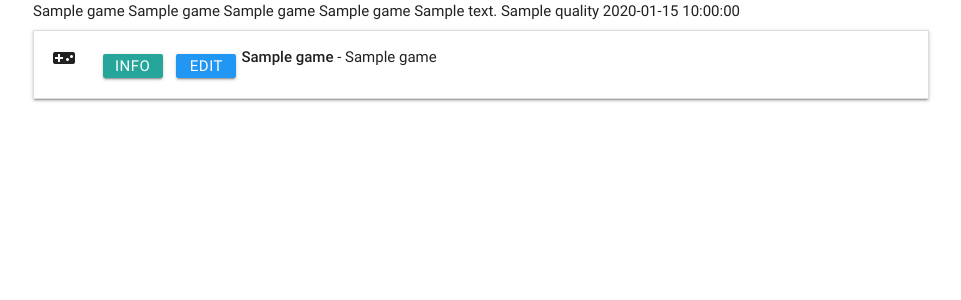
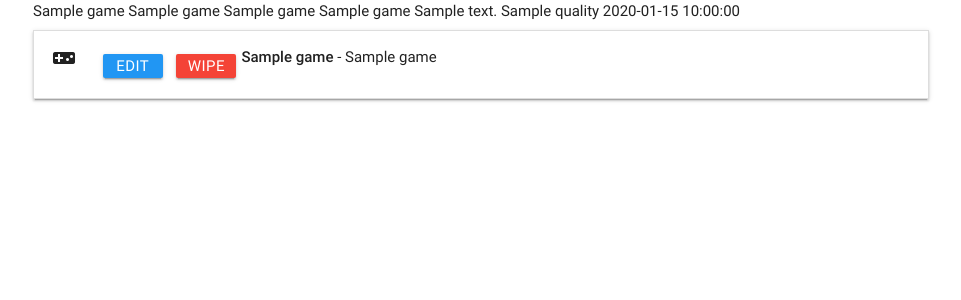
Before and after one commit to VladimirB3/ms-project-3, a Flask app: page / in a window 1280 px wide. Shown: the top 300 px of the page, without its empty margins (159-1120 px from the left). Run offline with Flask 2, Linux system fonts and the light colour scheme; a database or web service that is not in the repository returns one stand-in record (values such as "Sample title"); some libraries are stand-ins or nearby versions.

Commit message:
Added delete button, alignment still not fixed

```diff
--- a/app.py
+++ b/app.py
@@ -51,6 +51,10 @@ def update_game(game_id):
     })
     return redirect(url_for('get_games'))
 
+@app.route('/delete_game/<game_id>')
+def delete_game(game_id):
+    mongo.db.games.remove({'_id': ObjectId(game_id)})
+    return redirect(url_for('get_games'))
 
 if __name__ == '__main__':
     app.run(host=os.environ.get('IP'),
--- a/static/css/style.css
+++ b/static/css/style.css
@@ -7,5 +7,5 @@
 }
 
 .task_header {
-    margin-top: 5px;
+    margin: 5px;
 }
--- a/templates/games.html
+++ b/templates/games.html
@@ -15,18 +15,18 @@
     {% for game in games %}
     <li>
         <div class="collapsible-header">
-            <div class="col s3">
+            <div class="col s3 left-align">
                 <i class="material-icons">videogame_asset</i>
-                <a class="waves-effect waves-light btn btn_small">Info</a>
                 <a href="{{url_for('edit_game', game_id=game._id)}}" class="waves-effect waves-light btn btn_small blue">Edit</a>
+                <a href="{{url_for('delete_game', game_id=game._id)}}" class="waves-effect waves-light btn btn_small red">WIPE</a>
             </div>
             <div class="col s9">
                 <strong>{{game.game_name}}</strong> - {{game.genre_name}}
             </div>
         </div>
-      <div class="collapsible-body"><span>
-      {{game.summary}}
-      </span></div>
+        <div class="collapsible-body">
+            <span>{{game.summary}}</span>
+        </div>
     </li>
     {% endfor %}
   </ul>
```
